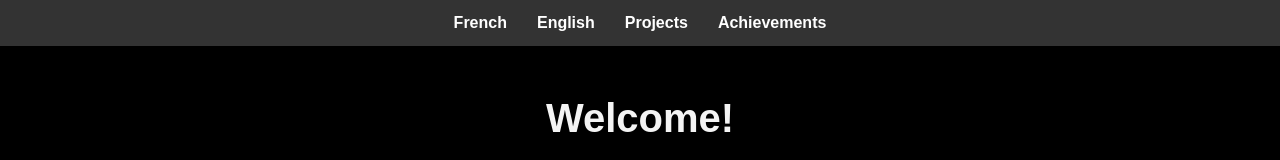
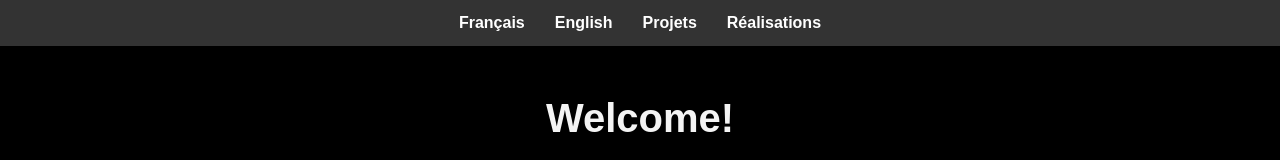
Before and after one commit to LoKiseRaven/lokiseraven.github.io, a plain HTML site: page about.html in a window 1280 px wide. Shown: the top 160 px of the page. Drawn offline with Linux system fonts and the light colour scheme.

Commit message:
update menu english -> fr

```diff
--- a/about.html
+++ b/about.html
@@ -11,10 +11,10 @@
     <header>
         <nav>
             <ul>
-                <li><a href="index.html">French</a></li>
+                <li><a href="index.html">Français</a></li>
                 <li><a href="about.html">English</a></li>
-                <li><a href="projets.html">Projects</a></li>
-                <li><a href="realisations.html">Achievements</a></li>
+                <li><a href="projets.html">Projets</a></li>
+                <li><a href="realisations.html">Réalisations</a></li>
             </ul>
         </nav>
     </header>
```
